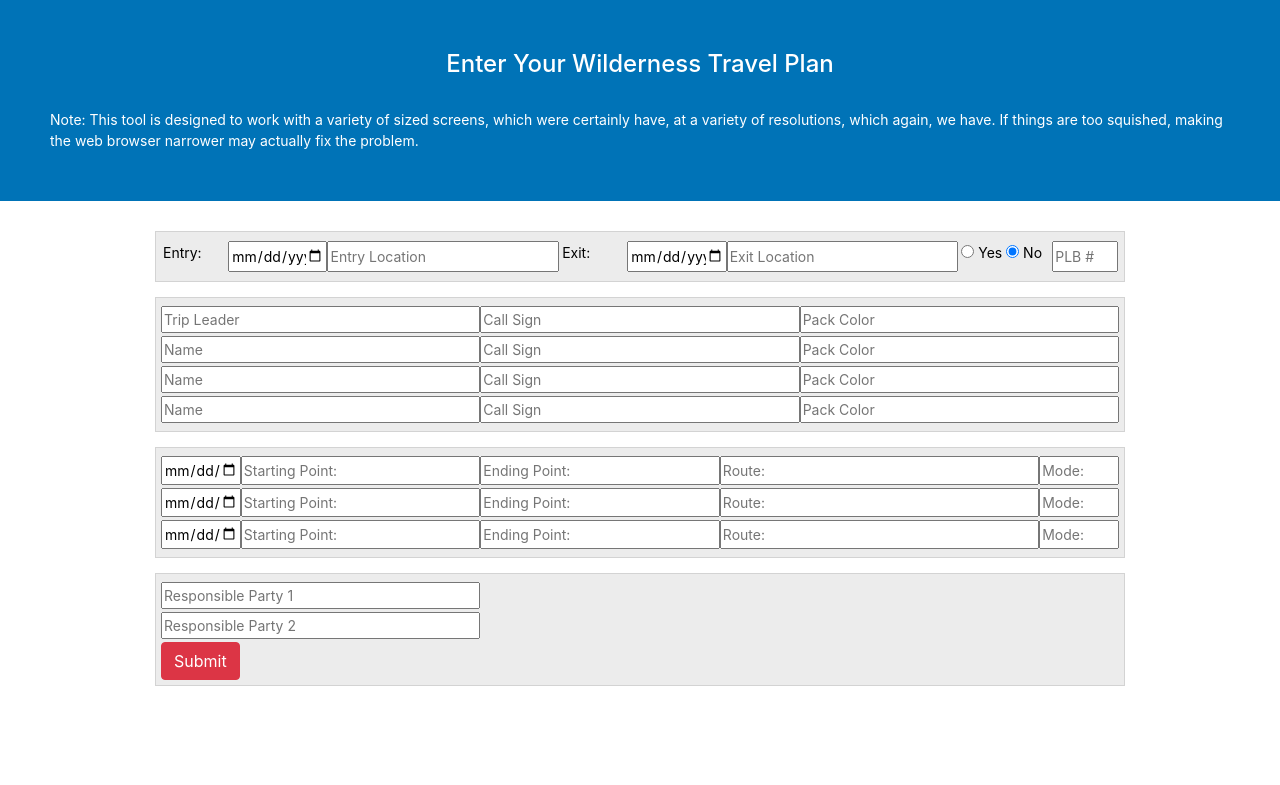
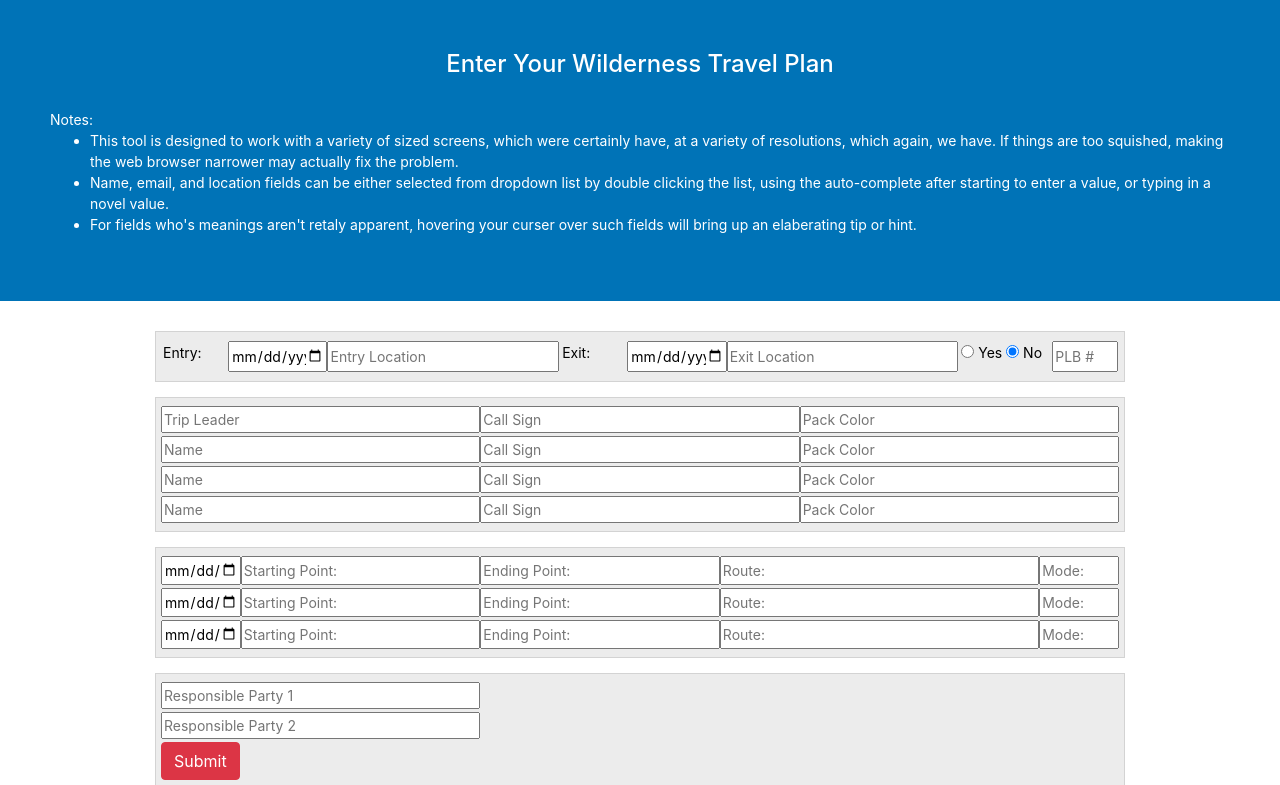
Before and after one commit to chadat23/travel_plan, a Flask app: page /plans/entry in a window 1280 px wide. Shown: the part 65-850 px from the top of the page. Before the commit the page ends 751 px from the top, so only its background shows below. Run offline with Flask 2, Linux system fonts and the light colour scheme; data that the repository does not hold is empty; parts of the project's set-up code (start-up, migrations or seed data) failed here and were passed over; some libraries are stand-ins or nearby versions.

Commit message:
Added locations and entry page notes

```diff
--- a/travel_plan/templates/plan/entry.html
+++ b/travel_plan/templates/plan/entry.html
@@ -4,9 +4,19 @@
     <div class="hero">
         <h1>Enter Your Wilderness Travel Plan</h1>
 
-        Note: This tool is designed to work with a variety of sized screens, which were certainly have, at a variety
-        of resolutions, which again, we have. If things are too squished, making the web browser narrower may actually
-        fix the problem.
+        Notes:
+        <ul>
+            <li>
+                This tool is designed to work with a variety of sized screens, which were certainly have, at a variety of resolutions, which again, we have. If things are too squished, making the web browser narrower may actually fix the problem.
+            </li>
+            <li>
+                Name, email, and location fields can be either selected from dropdown list by double clicking the list, using the auto-complete after starting to enter a value, or typing in a novel value.
+            </li>
+            <li>
+                For fields who's meanings aren't retaly apparent, hovering your curser over such fields will bring up an elaberating tip or hint.
+            </li>
+        </ul>
+
     </div>
 
     <div class="container">
```
Also changed, not shown: 1 other file.
